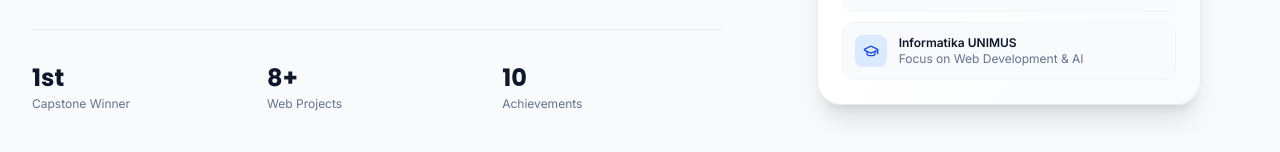
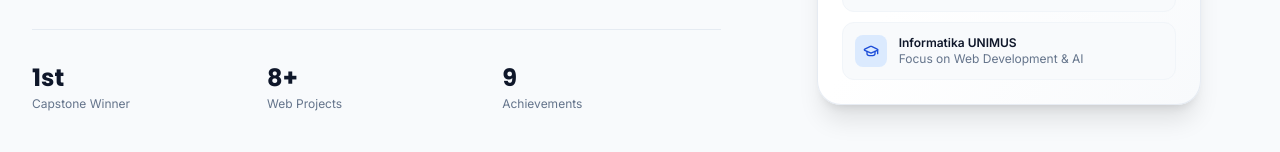
Before and after one commit to zalfasayfanah/Porto-Web, a Next.js app: page / in a window 1280 px wide. Shown: the part 589-741 px from the top of the page. Built offline with nearby package versions, Linux system fonts and the light colour scheme.

Commit message:
feat: rename EduHealth awards to Informatics Capstone Project, remove UI/UX award, and add public speaking experience

```diff
--- a/src/components/sections/Hero.tsx
+++ b/src/components/sections/Hero.tsx
@@ -4,6 +4,7 @@ import React from "react";
 import Link from "next/link";
 import { ArrowDown, Download, Mail, Sparkles, Award, Code2, GraduationCap } from "lucide-react";
 import { personalData } from "@/data/personal";
+import { achievementsData } from "@/data/achievements";
 import { isValidUrl } from "@/lib/utils";
 
 export function Hero() {
@@ -90,7 +91,7 @@ export function Hero() {
                 <p className="text-xs text-slate-500 mt-0.5">Web Projects</p>
               </div>
               <div>
-                <p className="text-2xl font-heading font-bold text-slate-900">10</p>
+                <p className="text-2xl font-heading font-bold text-slate-900">{achievementsData.length}</p>
                 <p className="text-xs text-slate-500 mt-0.5">Achievements</p>
               </div>
             </div>
--- a/src/components/sections/Organizations.tsx
+++ b/src/components/sections/Organizations.tsx
@@ -1,28 +1,41 @@
 import React from "react";
 import { SectionHeader } from "@/components/ui/SectionHeader";
 import { organizationsData } from "@/data/organizations";
-import { Users2, Calendar, Award, CheckCircle } from "lucide-react";
+import { Users2, Calendar, Award, CheckCircle, Mic, Sparkles } from "lucide-react";
 
 export function Organizations() {
   return (
     <section id="organizations" className="py-20 bg-slate-50 border-b border-slate-200/60">
       <div className="max-w-7xl mx-auto px-4 sm:px-6 lg:px-8">
         <SectionHeader
-          badge="Leadership & Collaboration"
-          title="Organizational Experience"
-          subtitle="Pengalaman berorganisasi, kepemimpinan divisi, dan koordinasi tim riset pengabdian masyarakat."
+          badge="Leadership & Communication"
+          title="Organizational & Campus Experience"
+          subtitle="Pengalaman kepemimpinan divisi, pengabdian masyarakat terdanai nasional, serta peran aktif dalam public speaking dan pemandu acara formal universitas."
         />
 
-        <div className="grid grid-cols-1 md:grid-cols-2 gap-8 max-w-5xl mx-auto">
-          {organizationsData.map((item, idx) => (
+        <div className="grid grid-cols-1 md:grid-cols-2 lg:grid-cols-3 gap-6 max-w-6xl mx-auto">
+          {organizationsData.map((item, idx) => {
+            const isPublicSpeaking = item.organization.includes("Public Speaking");
+
+            return (
               <div
                 key={idx}
-              className="rounded-2xl bg-gradient-to-br from-white to-slate-50 border border-slate-200/90 p-6 sm:p-8 shadow-sm hover:shadow-md transition-all duration-200 flex flex-col justify-between"
+                className="rounded-2xl bg-gradient-to-br from-white to-slate-50 border border-slate-200/90 p-6 sm:p-7 shadow-sm hover:shadow-md transition-all duration-200 flex flex-col justify-between"
               >
                 <div>
                   <div className="flex items-center justify-between gap-3 mb-4">
-                  <div className="w-10 h-10 rounded-xl bg-blue-50 text-brand-600 flex items-center justify-center">
+                    <div
+                      className={`w-10 h-10 rounded-xl flex items-center justify-center ${
+                        isPublicSpeaking
+                          ? "bg-purple-50 text-purple-600"
+                          : "bg-blue-50 text-brand-600"
+                      }`}
+                    >
+                      {isPublicSpeaking ? (
+                        <Mic className="w-5 h-5" />
+                      ) : (
                         <Users2 className="w-5 h-5" />
+                      )}
                     </div>
                     <span className="text-xs font-medium text-slate-500 bg-white px-3 py-1 rounded-full border border-slate-200 flex items-center gap-1.5">
                       <Calendar className="w-3.5 h-3.5" />
@@ -30,14 +43,14 @@ export function Organizations() {
                     </span>
                   </div>
 
-                <h3 className="text-xl font-heading font-bold text-slate-900 leading-snug">
+                  <h3 className="text-lg sm:text-xl font-heading font-bold text-slate-900 leading-snug">
                     {item.organization}
                   </h3>
-                <p className="text-sm font-semibold text-brand-600 mt-1 mb-4">
+                  <p className="text-xs sm:text-sm font-semibold text-brand-600 mt-1 mb-4">
                     {item.role}
                   </p>
 
-                <ul className="space-y-2.5 text-sm text-slate-600">
+                  <ul className="space-y-2.5 text-xs sm:text-sm text-slate-600">
                     {item.description.map((desc, dIdx) => (
                       <li key={dIdx} className="flex items-start gap-2.5">
                         <CheckCircle className="w-4 h-4 text-brand-500 shrink-0 mt-0.5" />
@@ -53,8 +66,16 @@ export function Organizations() {
                     <span>Pencapaian: Finalis PIMNAS 37 Nasional</span>
                   </div>
                 )}
+
+                {isPublicSpeaking && (
+                  <div className="mt-6 pt-4 border-t border-slate-200/80 flex items-center gap-2 text-xs font-medium text-purple-700 bg-purple-50 px-3 py-2 rounded-xl">
+                    <Sparkles className="w-4 h-4 text-purple-600 shrink-0" />
+                    <span>Proven Public Speaking & Stage Presence</span>
                   </div>
-          ))}
+                )}
+              </div>
+            );
+          })}
         </div>
       </div>
     </section>
--- a/src/data/achievements.ts
+++ b/src/data/achievements.ts
@@ -12,7 +12,7 @@ export const achievementsData: AchievementItem[] = [
   {
     id: "ach-2",
     title: "Best Overall Project — EduHealth",
-    competition: "RS UNIMUS Project Collaboration",
+    competition: "Informatics Capstone Project",
     year: 2026,
     rank: "Best Overall",
     description: "Penghargaan karya terbaik secara keseluruhan atas pengembangan portal layanan dan edukasi kesehatan EduHealth.",
@@ -20,7 +20,7 @@ export const achievementsData: AchievementItem[] = [
   {
     id: "ach-3",
     title: "Best Team — EduHealth",
-    competition: "RS UNIMUS Project Collaboration",
+    competition: "Informatics Capstone Project",
     year: 2026,
     rank: "Best Team",
     description: "Kategori tim dengan kolaborasi, kedisiplinan Agile Scrum, dan pembagian tugas terunggul selama proyek berlangsung.",
@@ -28,7 +28,7 @@ export const achievementsData: AchievementItem[] = [
   {
     id: "ach-4",
     title: "Best Presentation — EduHealth",
-    competition: "RS UNIMUS Project Collaboration",
+    competition: "Informatics Capstone Project",
     year: 2026,
     rank: "Best Presentation",
     description: "Penyampaian demo produk dan arsitektur teknis paling komunikatif dan komprehensif di hadapan dewan penilai.",
@@ -36,7 +36,7 @@ export const achievementsData: AchievementItem[] = [
   {
     id: "ach-5",
     title: "Best Project — EduHealth",
-    competition: "RS UNIMUS Project Collaboration",
+    competition: "Informatics Capstone Project",
     year: 2026,
     rank: "Best Project",
     description: "Apresiasi terhadap keandalan fitur, kemudahan navigasi, dan relevansi solusi bagi kebutuhan rumah sakit.",
@@ -44,7 +44,7 @@ export const achievementsData: AchievementItem[] = [
   {
     id: "ach-6",
     title: "Best Poster — EduHealth",
-    competition: "RS UNIMUS Project Collaboration",
+    competition: "Informatics Capstone Project",
     year: 2026,
     rank: "Best Poster",
     description: "Desain poster infografis dan komunikasi visual teknis terbaik dalam pameran proyek.",
@@ -56,14 +56,6 @@ export const achievementsData: AchievementItem[] = [
     year: 2024,
     rank: "National Finalist",
     description: "Lolos seleksi nasional dan melaju ke panggung PIMNAS 37 melalui inovasi program PKM-PM AKSAWATRA.",
-  },
-  {
-    id: "ach-8",
-    title: "Juara 1 Desain Produk Inovasi UI/UX Mobile",
-    competition: "Elektro Expo Nasional",
-    year: 2024,
-    rank: "1st Place",
-    description: "Meraih juara pertama dalam perancangan prototipe UI/UX aplikasi mobile yang solutif dan berorientasi pengguna.",
   },
   {
     id: "ach-9",
--- a/src/data/organizations.ts
+++ b/src/data/organizations.ts
@@ -20,4 +20,14 @@ export const organizationsData: OrganizationItem[] = [
       "Tim berhasil lolos seleksi nasional hingga menjadi Finalis pada Pekan Ilmiah Mahasiswa Nasional (PIMNAS) 37.",
     ],
   },
+  {
+    organization: "Public Speaking & Campus Events (FIKTD UNIMUS)",
+    role: "Master of Ceremonies (MC), Moderator & Orator",
+    period: "2024 — 2025",
+    description: [
+      "Master of Ceremonies (MC) pada Wisuda ke-50 Fakultas Ilmu Komputer dan Teknologi Digital.",
+      "Moderator pada agenda Masa Ta'aruf (MASTA) Fakultas Teknik dan Ilmu Komputer 2024.",
+      "Orator pada agenda Masa Ta'aruf (MASTA) Fakultas Teknik dan Ilmu Komputer 2025.",
+    ],
+  },
 ];
--- a/src/data/projects.ts
+++ b/src/data/projects.ts
@@ -63,7 +63,7 @@ export const projectsData: ProjectItem[] = [
       "Menyusun dokumentasi sistem dan presentasi capstone",
     ],
     achievement:
-      "Best Overall, Best Team, Best Presentation, Best Project, Best Poster — RS UNIMUS Capstone 2026",
+      "Best Overall, Best Team, Best Presentation, Best Project, Best Poster — Informatics Capstone Project 2026",
     deploymentUrl: "https://eduhealth.informatikaunimus.id/",
     featured: true,
     thumbnailUrl: "/images/projects/eduhealth.png",
--- a/src/data/skills.ts
+++ b/src/data/skills.ts
@@ -47,6 +47,7 @@ export const skillsData: SkillCategory[] = [
       { name: "UI/UX Design" },
       { name: "Functional Testing" },
       { name: "Debugging" },
+      { name: "Public Speaking & Communication" },
       { name: "AI-assisted Coding" },
     ],
   },
```
Lines whose indentation alone changed are shown as unchanged.
